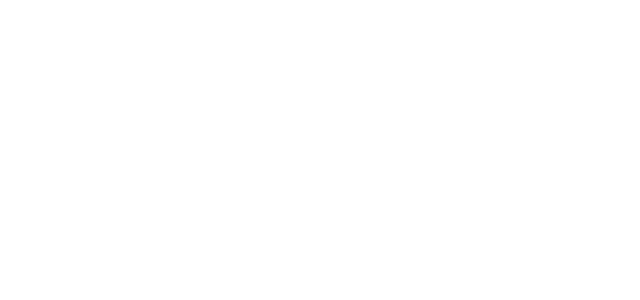
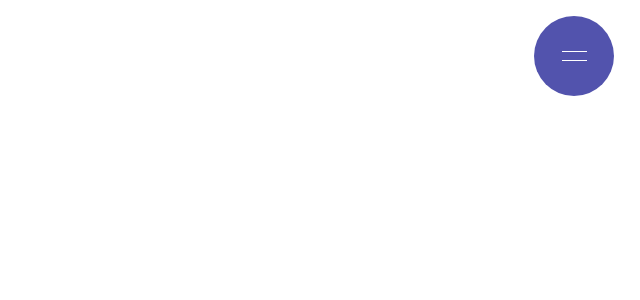
Before and after one commit to Muchael123/react-animations, a React (Vite) app: page /curved-menu in a window 1280 px wide. Before the commit this address had no page. Shown: the top 300 px of the page, without its empty margins (640-1280 px from the left). Built offline with nearby package versions, Linux system fonts and the light colour scheme.

Commit message:
Add menu

```diff
--- a/src/App.tsx
+++ b/src/App.tsx
@@ -3,6 +3,7 @@
 import Home from './pages/home/Home'
 import Image from './pages/image/Image'
 import MaskCursor from './pages/mask-cursor/MaskCursor'
+import CurvedMenu from './pages/curverd-menu/CurvedMenu'
 
 function App() {
   return (
@@ -10,6 +11,7 @@
     <Route path="/" element={<Home />} />
     <Route path='/images' element={<Image />} />
     <Route path='/mask-cursor' element={<MaskCursor />} />
+    <Route path='curved-menu' element={<CurvedMenu/>} />
     </Routes>
   )
 }
--- /dev/null
+++ b/src/components/nav/anim.ts
@@ -0,0 +1,42 @@
+
+export const menuSlide = {
+    initial: {
+        x: '100%'
+    },
+    enter:{
+        x: "0%",
+        transition: {
+            duration: 0.8,
+            ease: [0.45, 0, 0.55, 1]
+        }
+    },
+    exit:{
+        x: '100%',
+        transition: {
+            duration: 0.8,
+            ease: [0.45, 0, 0.55, 1]
+        }
+    }
+}
+
+export const slide = {
+    initial: {
+        x: "80px"
+    },
+     enter:  (i: number)=>({
+        x: "0px",
+        transition: {
+            duration: 0.8,
+            ease: [0.45, 0, 0.55, 1],
+            delay: 0.5*i
+        }
+    }),
+    exit: (i: number)=>({
+        x: "80px",
+        transition: {
+            duration: 0.8,
+            ease: [0.45, 0, 0.55, 1],
+            delay: 0.5*i
+        }
+    })
+}
--- /dev/null
+++ b/src/components/nav/index.tsx
@@ -0,0 +1,44 @@
+import { menuSlide } from './anim';
+import MyLink from './link';
+import styles from './nav.module.scss'
+import {motion} from "motion/react"
+
+function Nav() {
+    const navitems = [
+        {
+            title: "home",
+            href: "/",
+        },
+        {
+            title: "about",
+            href: "/",
+        },
+        {
+            title: "work",
+            href: "/",
+        },
+        {
+            title: "contact",
+            href: "/",
+        }
+    ];
+
+  return (
+    <motion.div variants={menuSlide} animate='enter' exit='exit' initial="initial" className={styles.menu}>
+        <div className={styles.body}>
+
+                <div className={styles.header}>
+                    <p>Navigation</p>
+                    <hr />
+                    <div className={styles.nav}>
+                    {navitems.map((item, index) => (
+                        <MyLink {...item} index={index} />
+                    ))}
+                </div>
+            </div>
+        </div>
+    </motion.div>
+  )
+}
+
+export default Nav
--- /dev/null
+++ b/src/components/nav/link/index.tsx
@@ -0,0 +1,23 @@
+import { slide } from "../anim";
+import styles from "./link.module.scss";
+import {motion} from "motion/react";
+
+type LinkProps = {
+    title: string,
+    href: string,
+    index: number
+}
+
+function MyLink({title, href, index}: LinkProps) {
+  console.log(index)
+
+  return (
+    <motion.div custom={index} variants={slide} initial="initial" exit="exit" animate="enter" className={styles.link}>
+        <a href={href} >
+            {title}
+        </a>
+    </motion.div>
+  )
+}
+
+export default MyLink;
--- /dev/null
+++ b/src/components/nav/nav.module.scss
@@ -0,0 +1,31 @@
+.menu{
+    position: fixed;
+    right: 0;
+    height: 100vh;
+    background-color: rgb(41,41,41);
+    color: white;
+    top: 0;
+
+    .body{
+        padding: 100px;
+        display: flex;
+        justify-content: space-between;
+        .nav{
+            display: flex;
+            flex-direction: column;
+            font-size: 56px;
+            gap: 12px;
+            margin-top:  80px;
+            .header{
+                p{
+                    color: gray;
+                }
+            }
+            a{
+                text-decoration: none;
+                color: white;
+                font-weight: 300;
+            }
+        }
+    }
+}
--- /dev/null
+++ b/src/pages/curverd-menu/CurvedMenu.tsx
@@ -0,0 +1,21 @@
+import { useState } from 'react'
+import styles from './curved.module.scss'
+import Nav from '../../components/nav';
+import { AnimatePresence } from 'motion/react';
+
+function CurvedMenu() {
+    const [isActive, setIsActive] = useState<boolean>(false);
+  return (
+    <div>
+        <button onClick={()=> setIsActive((prev: boolean) => !prev)}
+         className={styles.button}>
+            <div className={`${styles.burger} ${isActive ? styles.burgerActive : ""}`}></div>
+        </button>
+        <AnimatePresence mode='wait'>
+        {isActive && <Nav /> }
+        </AnimatePresence>
+    </div>
+  )
+}
+
+export default CurvedMenu
--- /dev/null
+++ b/src/pages/curverd-menu/curved.module.scss
@@ -0,0 +1,45 @@
+.button{
+    position: fixed;
+    right: 2%;
+    top: 2%;
+    background-color: #5253ad;
+    width: 80px;
+    height: 80px;
+    border-radius: 50px;
+    display: flex;
+    justify-content: center;
+    align-items: center;
+    cursor: pointer;
+    z-index: 2;
+    outline: none;
+    border-color: transparent;
+
+    .burger{
+        width: 100%;
+        &::after, &::before{
+            content: "";
+            display: block;
+            width: 40%;
+            background-color: white;
+            height: 1px;
+            margin: auto;
+            position: relative;
+        }
+        &::after{
+            top: -5px;
+        }
+        &::before{
+            top: 5px;
+        }
+    }
+    .burgerActive{
+        &::after{
+            top: 1px;
+            transform: rotate(45deg)
+        }
+        &::before{
+            top: 1px;
+            transform: rotate(-45deg)
+        }
+    }
+}
```
Also changed, not shown: src/components/nav/link/link.module.scss (added).
